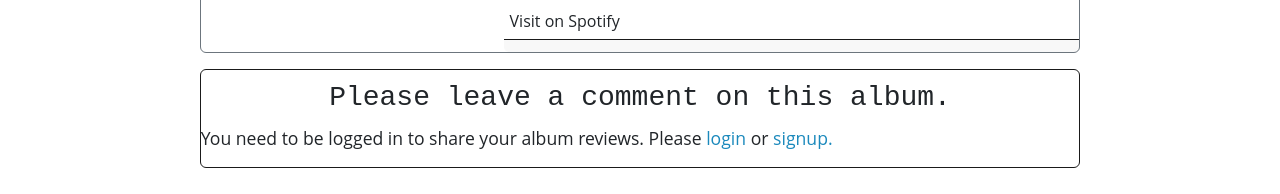
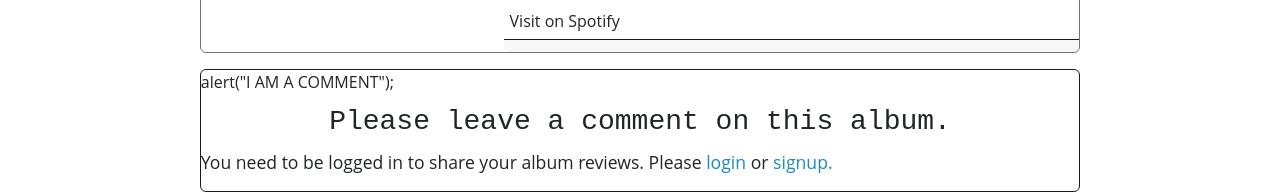
Before and after one commit to mcramileux/mcramileux-music-sphere-project, a React (Create React App) app in the folder client/: page /single-album/1 in a window 1280 px wide. Shown: the part 477-671 px from the top of the page. Built offline with nearby package versions, Linux system fonts and the light colour scheme.

Commit message:
deploying heroku

```diff
--- a/client/src/components/Comments/index.js
+++ b/client/src/components/Comments/index.js
@@ -12,6 +12,7 @@ const Comments = ({ albumId }) => {
 
   return (
     <main>
+      alert("I AM A COMMENT");
       {/* <div className="flex-row justify-center">
         <div className="col-12 mb-3"> */}
           {/* {loading ? (
```
